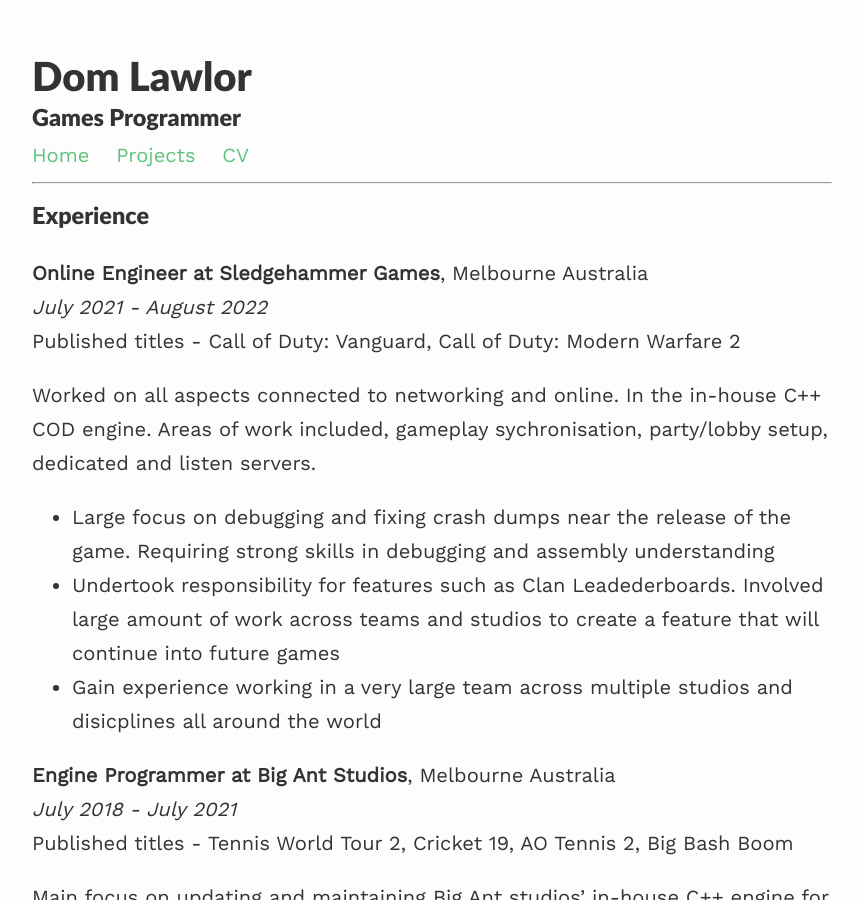
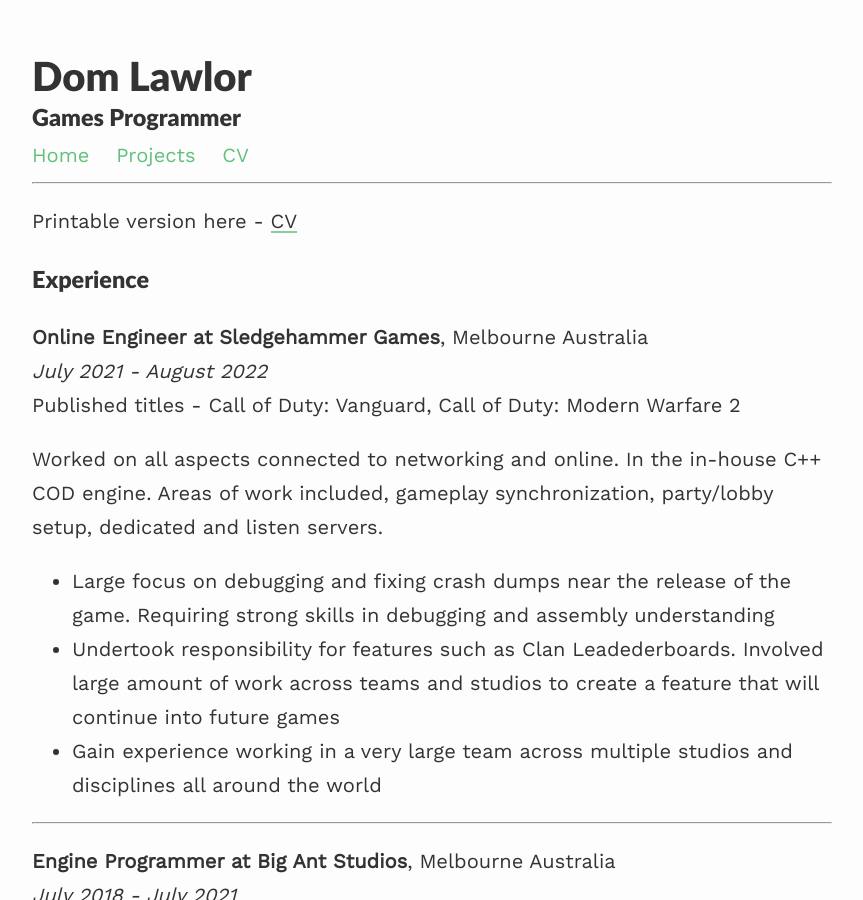
Before and after one commit to domlawlor/domlawlor.com, a Jekyll site: the page built from cv.md, in a window 1280 px wide and 900 px high. Shown: the whole window, without its empty margins (208-1071 px from the left). Built offline with Jekyll 4.4.1, drawn with Linux system fonts in a browser that asks for light colours; nearby versions of some CDN libraries; some of the changed text lies outside the part shown.

Commit message:
printable cv added

```diff
--- a/cv.md
+++ b/cv.md
@@ -5,16 +5,20 @@
 
 ---
 
+Printable version here - [CV](/assets/2022-CV_Dominic_Lawlor.docx)
+
 ### Experience
 
 **Online Engineer at Sledgehammer Games**, Melbourne Australia
 *July 2021 - August 2022*
 Published titles - Call of Duty: Vanguard, Call of Duty: Modern Warfare 2
 
-Worked on all aspects connected to networking and online. In the in-house C++ COD engine. Areas of work included, gameplay sychronisation, party/lobby setup, dedicated and listen servers.
+Worked on all aspects connected to networking and online. In the in-house C++ COD engine. Areas of work included, gameplay synchronization, party/lobby setup, dedicated and listen servers.
   * Large focus on debugging and fixing crash dumps near the release of the game. Requiring strong skills in debugging and assembly understanding
   * Undertook responsibility for features such as Clan Leadederboards. Involved large amount of work across teams and studios to create a feature that will continue into future games
-  * Gain experience working in a very large team across multiple studios and disicplines all around the world
+  * Gain experience working in a very large team across multiple studios and disciplines all around the world
+
+---
 
 **Engine Programmer at Big Ant Studios**, Melbourne Australia
 *July 2018 - July 2021*
@@ -43,8 +48,6 @@
 *2014 – 2018*
 Bachelor of Software Engineering at RMIT University
 
----
-
 ### References
 
 Available on Request
```
Also changed, not shown: other parts of cv.md (+2 -1 lines), 1 other file.
